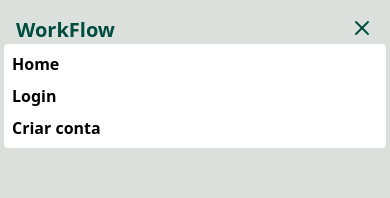
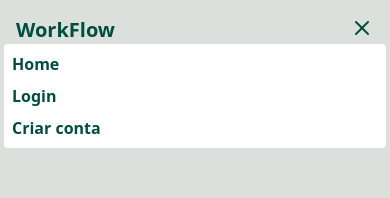
Before and after one commit to Frompaje/front-VagaFlow, a Next.js app: page / in a window 390 px wide. Both pictures are taken after a click on the button 362 px from the left and 28 px from the top of the page. Shown: the top 198 px of the page. Built offline with nearby package versions, Linux system fonts and the light colour scheme.

Commit message:
fix: update mobile menu styles to use custom green color

```diff
--- a/src/pages/header/menu-mobile/index.tsx
+++ b/src/pages/header/menu-mobile/index.tsx
@@ -24,7 +24,7 @@ export const MenuMobile = ({ list }: Props) => {
       </button>
 
       {swithMenu && (
-        <ul className="absolute top-10 bg-white text-black left-0 right-0 rounded m-1 p-1">
+        <ul className="absolute top-10 bg-white text-customGreen left-0 right-0 rounded m-1 p-1">
           {list.map((value) => (
             <Link href={value.href} key={value.name}>
               <li className="p-1 hover:bg-customGreen hover:text-white cursor-pointer rounded">
```
